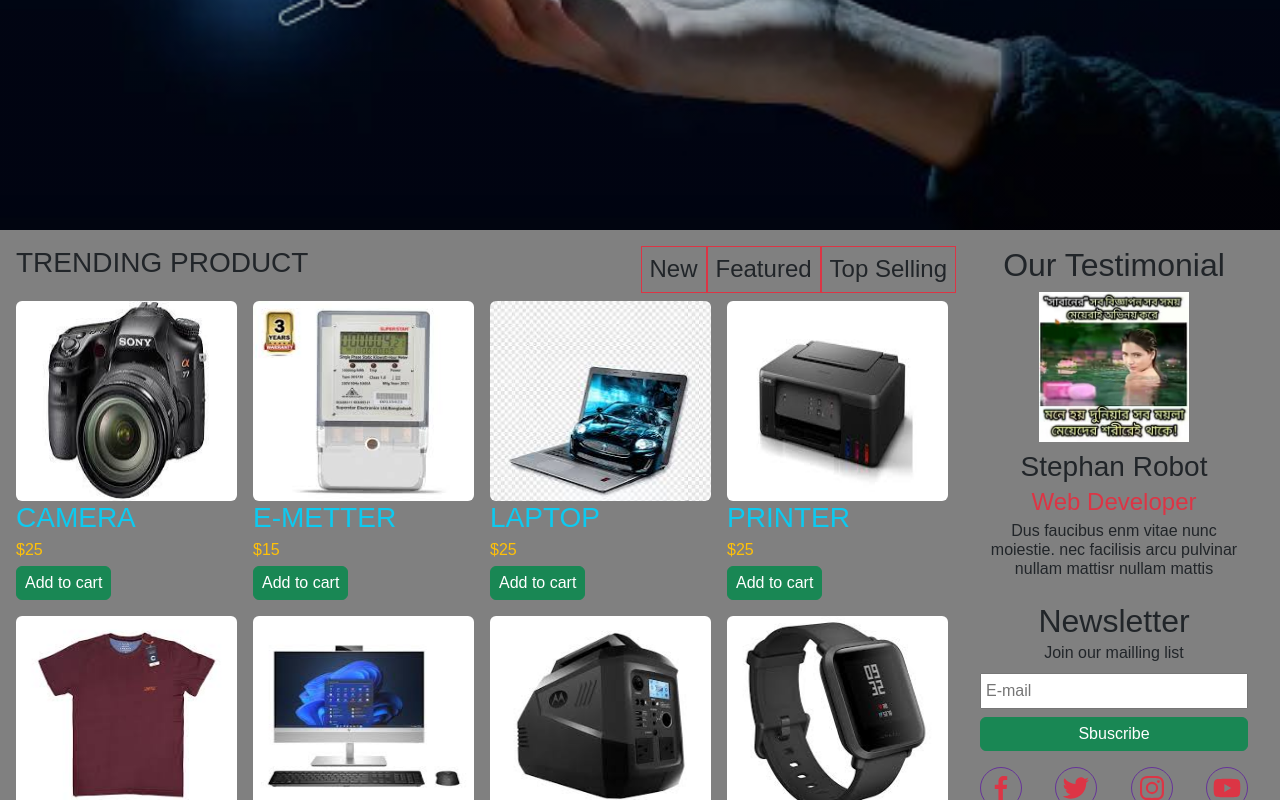
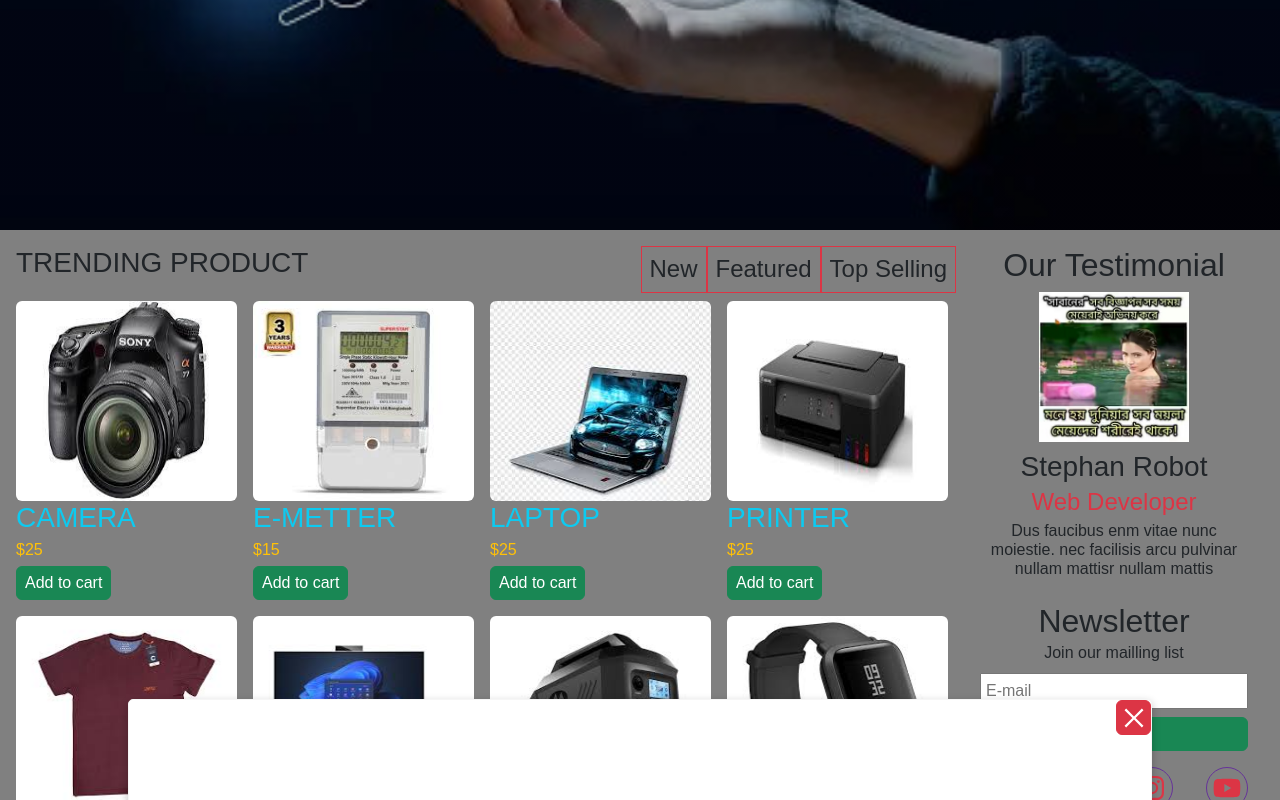
Before and after one commit to sdt551/sdt-Ecommers, a React (Create React App) app: page / in a window 1280 px wide. Both pictures are taken after a click on the picture 126 px from the left and 1140 px from the top of the page. Shown: the part 740-1540 px from the top of the page. Built offline with nearby package versions, Linux system fonts and the light colour scheme.

Commit message:
update 8*

```diff
--- a/src/Component/Home/Home.css
+++ b/src/Component/Home/Home.css
@@ -112,7 +112,50 @@
   transform: scale(1.2);
   cursor: pointer;
 }
-/* .product-type {
-  max-height: 150vh;
-  overflow: scroll;
-} */
+
+/* show deatils */
+.prodduct-detail {
+  position: fixed;
+  top: 50%;
+  left: 50%;
+  transform: translate(-50%, -50%);
+  width: 50%;
+  border: 1px solid #f6f6f6;
+  border-radius: 5px;
+  background-color: #fff;
+  box-shadow: rgba(0, 0, 0, 0.24) 0px 3px 8px;
+  z-index: 99;
+}
+@media only screen and (max-width: 590px) {
+  .prodduct-detail {
+    width: 80%;
+  }
+}
+.zoomImg {
+  position: fixed;
+  top: 50%;
+  left: 50%;
+  transform: translate(-50%, -50%);
+  width: 80%;
+  height: 80vh;
+  border: 1px solid #f6f6f6;
+  border-radius: 5px;
+  background-color: #fff;
+  box-shadow: rgba(0, 0, 0, 0.24) 0px 3px 8px;
+  z-index: 999;
+}
+
+.zoomImg button {
+  position: absolute;
+  right: 0;
+  top: 0;
+  width: 35px;
+  height: 35px;
+}
+.prodduct-detail button {
+  position: absolute;
+  right: 0;
+  top: 0;
+  width: 35px;
+  height: 35px;
+}
--- a/src/Component/Home/Home.js
+++ b/src/Component/Home/Home.js
@@ -2,7 +2,12 @@ import React, { useEffect, useState } from "react";
 import "./Home.css";
 import { Link, NavLink } from "react-router-dom";
 import { HomeProduct } from "./HomeProduct";
-import { AiFillEye, AiFillHeart, AiOutlineShoppingCart } from "react-icons/ai";
+import {
+  AiFillEye,
+  AiFillHeart,
+  AiOutlineClose,
+  AiOutlineShoppingCart,
+} from "react-icons/ai";
 import {
   BiLogoFacebook,
   BiLogoInstagram,
@@ -14,6 +19,13 @@ function Home({ addToCart }) {
   const [newProduct, setNewProduct] = useState("");
   const [newFeatured, setFeatured] = useState("");
   const [newTop, setTop] = useState("");
+
+  //show detail
+
+  const [showDetail, setShowDetail] = useState(false);
+  const [detail, setDetail] = useState([]);
+  const [showImg, setShowImg] = useState(false);
+  const [zoomImg, setomZooImg] = useState([]);
 
   const [trendingProduct, settrendingProduct] = useState(HomeProduct);
 
@@ -43,8 +55,69 @@ function Home({ addToCart }) {
     });
     setTop(topCategory);
   };
+
+  // show Detail
+  const detailPage = (product) => {
+    setDetail(product);
+    setShowDetail(true);
+  };
+  // close Detail
+  const closeDetails = () => {
+    setShowDetail(false);
+    setShowImg(false);
+  };
+  // Show image
+  const handelImg = (img) => {
+    setShowDetail(false);
+    setShowImg(true);
+    setomZooImg(img);
+  };
+
   return (
     <>
+      {showImg ? (
+        <div className="zoomImg d-flex justify-content-between">
+          <div className="img-box d-flex w-100 justify-content-center align-items-center">
+            <img className="mw-100" src={zoomImg} alt="" />
+          </div>
+          <button className="btn btn-danger">
+            <AiOutlineClose onClick={closeDetails} className="h3" />
+          </button>
+        </div>
+      ) : null}
+
+      {showDetail ? (
+        <div className="prodduct-detail d-flex justify-content-center">
+          <div className="details text-center p-3 w-100">
+            <div className="img-box w-25 mx-auto">
+              <img
+                className="w-100"
+                src={detail.img}
+                alt=""
+                onClick={() => handelImg(detail.img)}
+              />
+            </div>
+            <div className="info text-uppercase px-5">
+              <h4 className="fw-bold py-1">{detail.name}</h4>
+              <h5 className="text-danger"> ${detail.price}</h5>
+              <p className="py-2">
+                A Screen Everyone Will Love Whether your family is streaming or
+                video chatting with friends tablet{" "}
+              </p>
+              <div
+                className="btn btn-primary text-uppercase py-1 px-2"
+                onClick={() => addToCart(detail)}
+              >
+                add to cart
+              </div>
+            </div>
+          </div>
+          <button className="btn btn-danger">
+            <AiOutlineClose onClick={closeDetails} className="h3" />
+          </button>
+        </div>
+      ) : null}
+
       <div className="container-fluid home w-100">
         <div className="top-baner">
           <div className="content text-light pt-5 ps-5">
@@ -98,10 +171,15 @@ function Home({ addToCart }) {
                         className="box col col-12 col-sm-6 col-md-4 col-lg-3 p-2"
                       >
                         <div className="img-box d-flex ">
-                          <img className="rounded" src={curElm.img} alt="" />
+                          <img
+                            className="rounded"
+                            src={curElm.img}
+                            alt=""
+                            onClick={() => handelImg(curElm.img)}
+                          />
                           <div className="icon">
                             <div className="icon-box">
-                              <AiFillEye />
+                              <AiFillEye onClick={() => detailPage(curElm)} />
                             </div>
                             <div className="icon-box">
                               <AiFillHeart className="text-danger" />
--- a/src/Component/Nav/Navbarr.js
+++ b/src/Component/Nav/Navbarr.js
@@ -63,7 +63,7 @@ function Navbarr({ search, setSearch, searchProduct }) {
         </div>
       </div>
 
-      <div className="nav w-100 bg-secondary p-3 d-flex align-items-center justify-content-between">
+      <div className="nav w-100 bg-secondary p-3 d-flex align-items-center justify-content-between g-5">
         <div>
           {isAuthenticated ? (
             <div>
--- a/src/Component/Shop/Shop.css
+++ b/src/Component/Shop/Shop.css
@@ -10,12 +10,16 @@ img:hover {
   left: 50%;
   transform: translate(-50%, -50%);
   width: 50%;
-  height: 400px;
   border: 1px solid #f6f6f6;
   border-radius: 5px;
   background-color: #fff;
   box-shadow: rgba(0, 0, 0, 0.24) 0px 3px 8px;
   z-index: 99;
+}
+@media only screen and (max-width: 590px) {
+  .prodduct-detail {
+    width: 80%;
+  }
 }
 .zoomImg {
   position: fixed;
@@ -23,19 +27,25 @@ img:hover {
   left: 50%;
   transform: translate(-50%, -50%);
   width: 80%;
-  height: 100vh;
+  height: 80vh;
   border: 1px solid #f6f6f6;
   border-radius: 5px;
   background-color: #fff;
   box-shadow: rgba(0, 0, 0, 0.24) 0px 3px 8px;
   z-index: 999;
-  overflow: scroll;
 }
+
 .zoomImg button {
+  position: absolute;
+  right: 0;
+  top: 0;
   width: 35px;
   height: 35px;
 }
 .prodduct-detail button {
+  position: absolute;
+  right: 0;
+  top: 0;
   width: 35px;
   height: 35px;
 }
--- a/src/Component/Shop/Shop.js
+++ b/src/Component/Shop/Shop.js
@@ -30,7 +30,7 @@ function Shop({ shop, handleClick, allCategory, addToCart }) {
       {showImg ? (
         <div className="zoomImg d-flex justify-content-between">
           <div className="img-box d-flex w-100 justify-content-center align-items-center">
-            <img className="w-auto" src={zoomImg} alt="" />
+            <img className="mw-100" src={zoomImg} alt="" />
           </div>
           <button className="btn btn-danger">
             <AiOutlineClose onClick={closeDetails} className="h3" />
@@ -39,8 +39,8 @@ function Shop({ shop, handleClick, allCategory, addToCart }) {
       ) : null}
 
       {showDetail ? (
-        <div className="prodduct-detail d-flex justify-content-between">
-          <div className="details text-center m-3">
+        <div className="prodduct-detail d-flex justify-content-center">
+          <div className="details text-center p-3 w-100">
             <div className="img-box w-25 mx-auto">
               <img
                 className="w-100"
```
